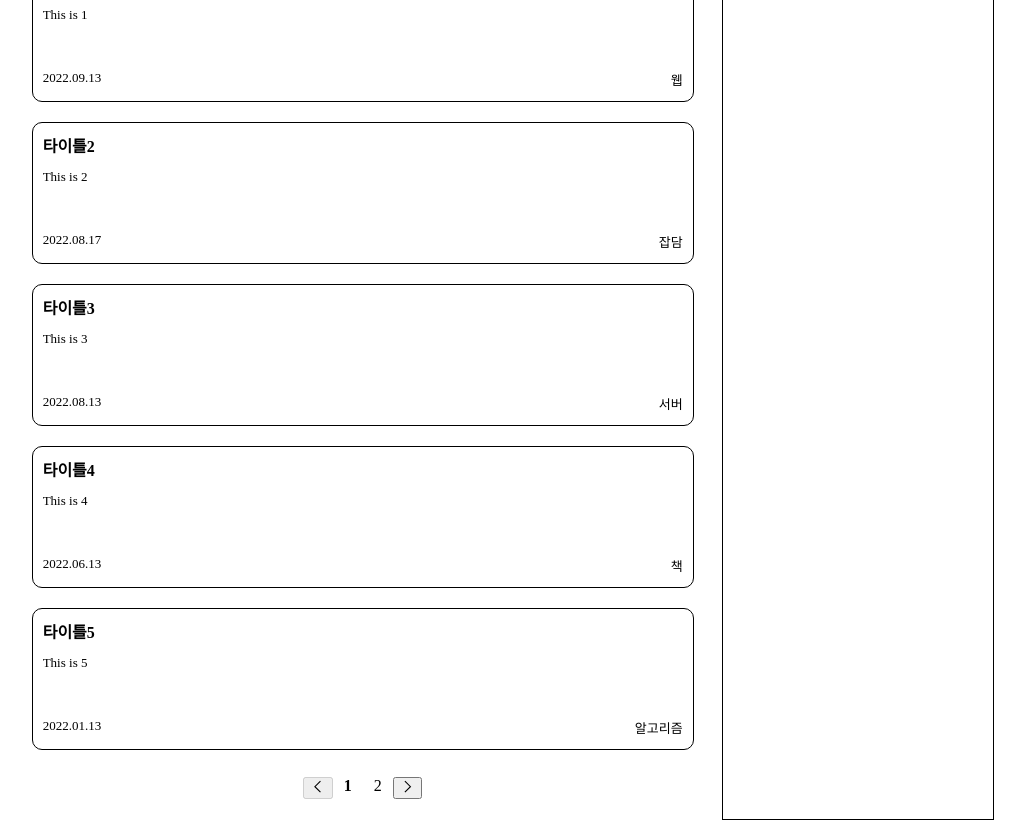
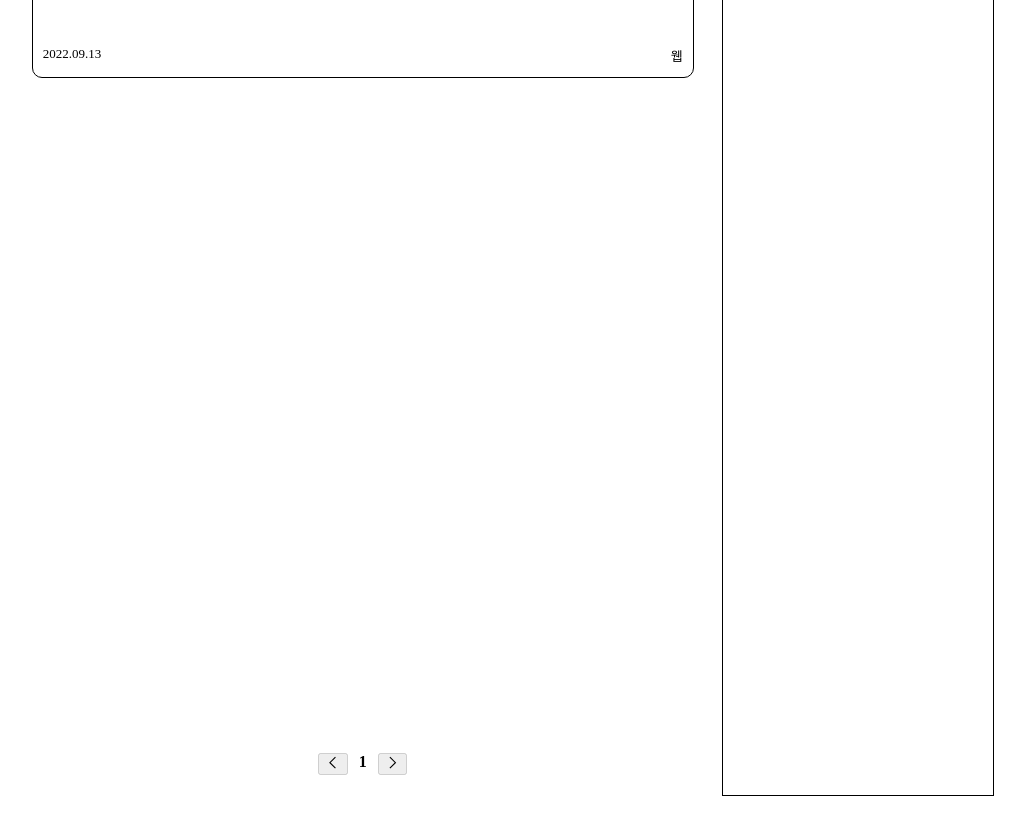
Before and after one commit to spde3289/spde3289.github.io, a React (Create React App) app: page / in a window 1280 px wide. Shown: the part 420-1242 px from the top of the page, without its empty margins (137-1162 px from the left). Built offline with nearby package versions, Linux system fonts and the light colour scheme.

Commit message:
update pagination

```diff
--- a/src/components/Paging.jsx
+++ b/src/components/Pagination.jsx
@@ -3,7 +3,7 @@ import styled from "styled-components";
 import { GrNext, GrPrevious } from 'react-icons/gr'
 import ContentBox from './ContentBox';
 
-const Paging = (props) => {
+const Pagination = (props) => {
 
     const {currentPage,maxPageLimit,minPageLimit,totalPages} = props;
 
@@ -92,7 +92,13 @@ const Pages = styled.ul`
     .active {
         font-weight: bold;
     }
-`
+    `
+
+const Page = styled.li`
+    margin: 5px;
+    width: 20px;
+    text-align: center;
+`;
 
 const PrevPage = styled.button`
     margin-bottom: -4px;
@@ -103,10 +109,4 @@ const NextPage = styled.button`
     margin-bottom: -4px;
     `;
 
-const Page = styled.li`
-    margin: 5px;
-    width: 20px;
-    text-align: center;
-`;
-
-export default Paging;
+export default Pagination;
--- /dev/null
+++ b/src/components/Passengers.jsx
@@ -0,0 +1,65 @@
+import React, { useState, useEffect } from 'react';
+import Pagination from './Pagination';
+
+const content = [
+    {key: 1, title: '첫 글', body: 'This is 1', date:'2022.09.13', category: '웹'},
+];
+
+const Paging = (props) => {
+
+    const maxPageNumber = 5;
+    const totalPages = Math.ceil(content.length/maxPageNumber)
+    const [pageDate, setPageDate] = useState([]);
+    const [loading, setLoading] = useState(true);
+    const [currentPage, setCurrentPage] = useState(1);
+    const [maxPageLimit, setMaxPageLimit] = useState(5);
+    const [minPageLimit, setMinPageLimit] = useState(0);
+
+    useEffect(()=>{
+        setPageDate(content.slice( currentPage*5-5 ,currentPage*5));
+        setLoading(false);
+    },[currentPage]);
+
+    const onPageChange = (pageNumber) => {
+        setCurrentPage(pageNumber);
+    };
+
+    const onPrevClick = () => {
+        if((currentPage-1) % maxPageNumber === 0){
+            setMaxPageLimit(maxPageLimit - maxPageNumber);
+            setMinPageLimit(minPageLimit - maxPageNumber);
+        };
+        setCurrentPage(prev=> prev-1);
+    };
+
+    const onNextClick = () => {
+        if(currentPage+1 > maxPageLimit){
+            setMaxPageLimit(maxPageLimit + maxPageNumber);
+            setMinPageLimit(minPageLimit + maxPageNumber);
+        };
+        setCurrentPage(prev=>prev+1);
+    };
+
+    const pageInfo = {
+        pageDate,
+        currentPage,
+        maxPageLimit,
+        minPageLimit,
+        totalPages
+    };
+
+
+    return(
+        <>
+            { !loading ? <Pagination {...pageInfo}
+                onPrevClick={onPrevClick}
+                onNextClick={onNextClick}
+                onPageChange={onPageChange}/>
+            : <div/>}
+        </>
+    );
+
+};
+
+
+export default Paging;
--- a/src/pages/Home.js
+++ b/src/pages/Home.js
@@ -1,59 +1,10 @@
-import React, { useState, useEffect } from 'react';
+import React from 'react';
 import styled from "styled-components";
 import Header from '../components/Header';
+import Passengers from '../components/Passengers';
 import Footer from '../components/Footer';
-import Paging from '../components/Paging';
-
-const content = [
-    {key: 1, title: '타이틀1', body: 'This is 1', date:'2022.09.13', category: '웹'},
-    {key: 2, title: '타이틀2', body: 'This is 2', date:'2022.08.17', category: '잡담'},
-    {key: 3, title: '타이틀3', body: 'This is 3', date:'2022.08.13', category: '서버'},
-    {key: 4, title: '타이틀4', body: 'This is 4', date:'2022.06.13', category: '책'},
-    {key: 5, title: '타이틀5', body: 'This is 5', date:'2022.01.13', category: '알고리즘'},
-    {key: 6, title: '타이틀6', body: 'This is 5', date:'2022.01.13', category: '알고리즘'},
-];
 
 const Home = () => {
-    const maxPageNumber = 5;
-    const totalPages = Math.ceil(content.length/maxPageNumber)
-    const [pageDate, setPageDate] = useState([]);
-    const [loading, setLoading] = useState(true);
-    const [currentPage, setCurrentPage] = useState(1);
-    const [maxPageLimit, setMaxPageLimit] = useState(5);
-    const [minPageLimit, setMinPageLimit] = useState(0);
-
-    useEffect(()=>{
-        setPageDate(content.slice( currentPage*5-5 ,currentPage*5));
-        setLoading(false);
-    },[currentPage]);
-
-    const onPageChange = (pageNumber) => {
-        setCurrentPage(pageNumber);
-    };
-
-    const onPrevClick = () => {
-        if((currentPage-1) % maxPageNumber === 0){
-            setMaxPageLimit(maxPageLimit - maxPageNumber);
-            setMinPageLimit(minPageLimit - maxPageNumber);
-        };
-        setCurrentPage(prev=> prev-1);
-    };
-
-    const onNextClick = () => {
-        if(currentPage+1 > maxPageLimit){
-            setMaxPageLimit(maxPageLimit + maxPageNumber);
-            setMinPageLimit(minPageLimit + maxPageNumber);
-        };
-        setCurrentPage(prev=>prev+1);
-    };
-
-    const pageInfo = {
-        pageDate,
-        currentPage,
-        maxPageLimit,
-        minPageLimit,
-        totalPages
-    };
 
     return(
         <div>
@@ -70,12 +21,7 @@ const Home = () => {
                 </Introduction>
                 <Content>
                     <ContentBoxArea>
-                        <h2>최신 포스트</h2>
-                        { !loading ? <Paging {...pageInfo}
-                            onPrevClick={onPrevClick}
-                            onNextClick={onNextClick}
-                            onPageChange={onPageChange}/>
-                        : <div/>}
+                        <Passengers/>
                     </ContentBoxArea>
                     <CategoryList>
                         태그들~ 카테고리들~
--- a/src/pages/Posts.js
+++ b/src/pages/Posts.js
@@ -1,67 +1,22 @@
-import React, { useState, useEffect } from 'react';
+import React from 'react';
 import styled from "styled-components";
 import Header from '../components/Header'
+import Passengers from '../components/Passengers'
 import Footer from '../components/Footer'
-import Paging from '../components/Paging'
-
-const content = [
-    {key: 1, title: '타이틀1', body: 'This is 1', date:'2022.09.13', category: '웹'},
-];
+//import Tag from '../components/Tag';
 
 const Posts = () => {
-    const maxPageNumber = 5;
-    const totalPages = Math.ceil(content.length/maxPageNumber)
-    const [pageDate, setPageDate] = useState([]);
-    const [loading, setLoading] = useState(true);
-    const [currentPage, setCurrentPage] = useState(1);
-    const [maxPageLimit, setMaxPageLimit] = useState(5);
-    const [minPageLimit, setMinPageLimit] = useState(0);
-
-    useEffect(()=>{
-        setPageDate(content.slice( currentPage*5-5 ,currentPage*5));
-        setLoading(false);
-    },[currentPage]);
-
-    const onPageChange = (pageNumber) => {
-        setCurrentPage(pageNumber);
-    };
-
-    const onPrevClick = () => {
-        if((currentPage-1) % maxPageNumber === 0){
-            setMaxPageLimit(maxPageLimit - maxPageNumber);
-            setMinPageLimit(minPageLimit - maxPageNumber);
-        };
-        setCurrentPage(prev=> prev-1);
-    };
-
-    const onNextClick = () => {
-        if(currentPage+1 > maxPageLimit){
-            setMaxPageLimit(maxPageLimit + maxPageNumber);
-            setMinPageLimit(minPageLimit + maxPageNumber);
-        };
-        setCurrentPage(prev=>prev+1);
-    };
-
-    const pageInfo = {
-        pageDate,
-        currentPage,
-        maxPageLimit,
-        minPageLimit,
-        totalPages
-    };
 
     return(
         <div>
             <Header></Header>
             <PostMain>
-                Posts 입니다.
+                {/* <Filter>
+                     <Tag tagName={'all'}/>
+                     <Tag tagName={'react'}/>
+                </Filter> */}
                 <PageClum>
-                { !loading
-                ? <Paging {...pageInfo}
-                    onPrevClick={onPrevClick}
-                    onNextClick={onNextClick}
-                    onPageChange={onPageChange}/>
-                : <Box></Box>}
+                    <Passengers/>
                 </PageClum>
             </PostMain>
             <Footer></Footer>
@@ -74,15 +29,16 @@ const PostMain = styled.main`
     margin: 0 auto;
     font-size: 20px;
 `
+/* const Filter = styled.div`
+    padding: 5px;
+    display: flex;
+    border: 1px dashed black;
+    margin-bottom: 25px;
+`; */
+
 const PageClum = styled.div`
     width: 662px;
     margin: 0 auto;
 `;
 
-const Box = styled.div`
-    width: 100%;
-    height: 812px;
-`;
-
-
 export default Posts;
```
